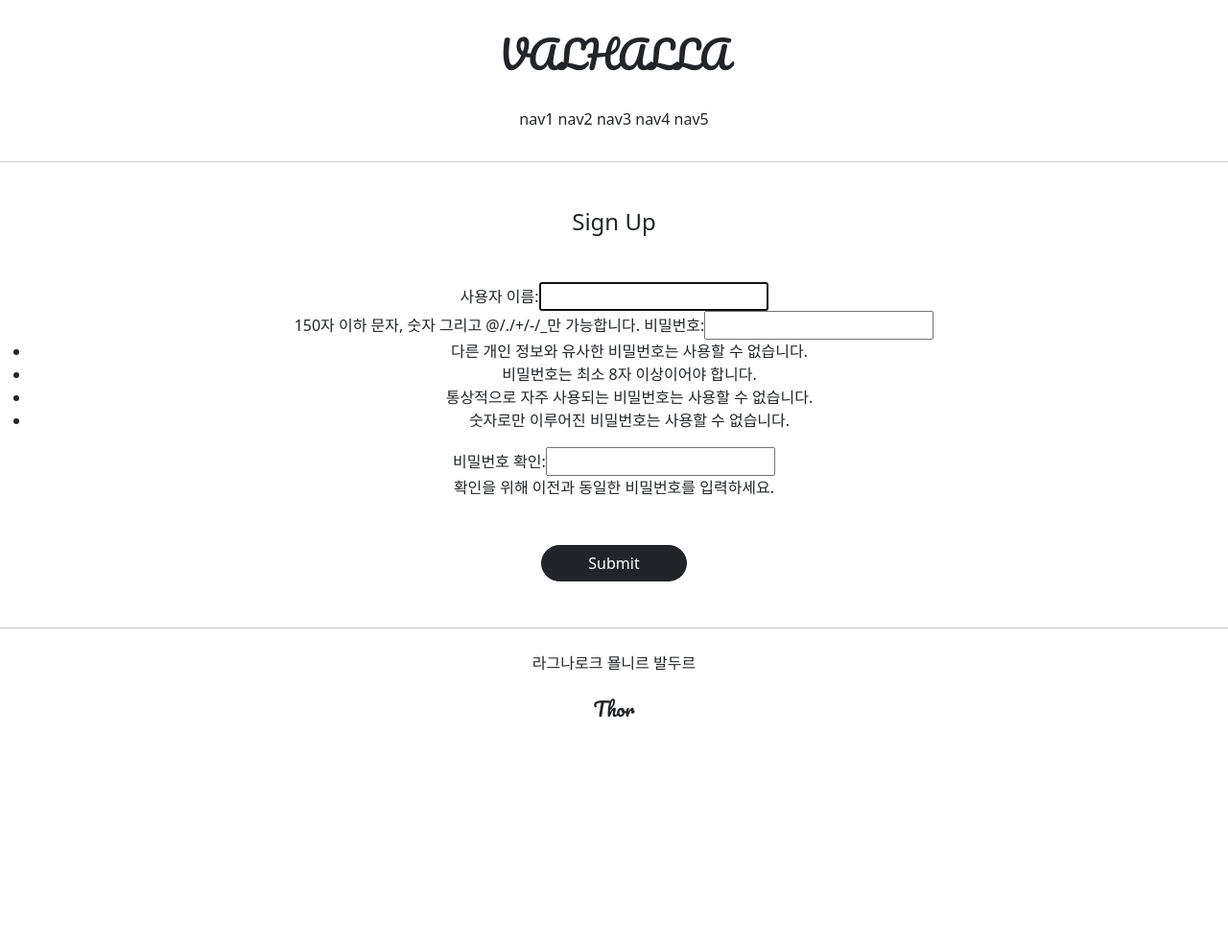
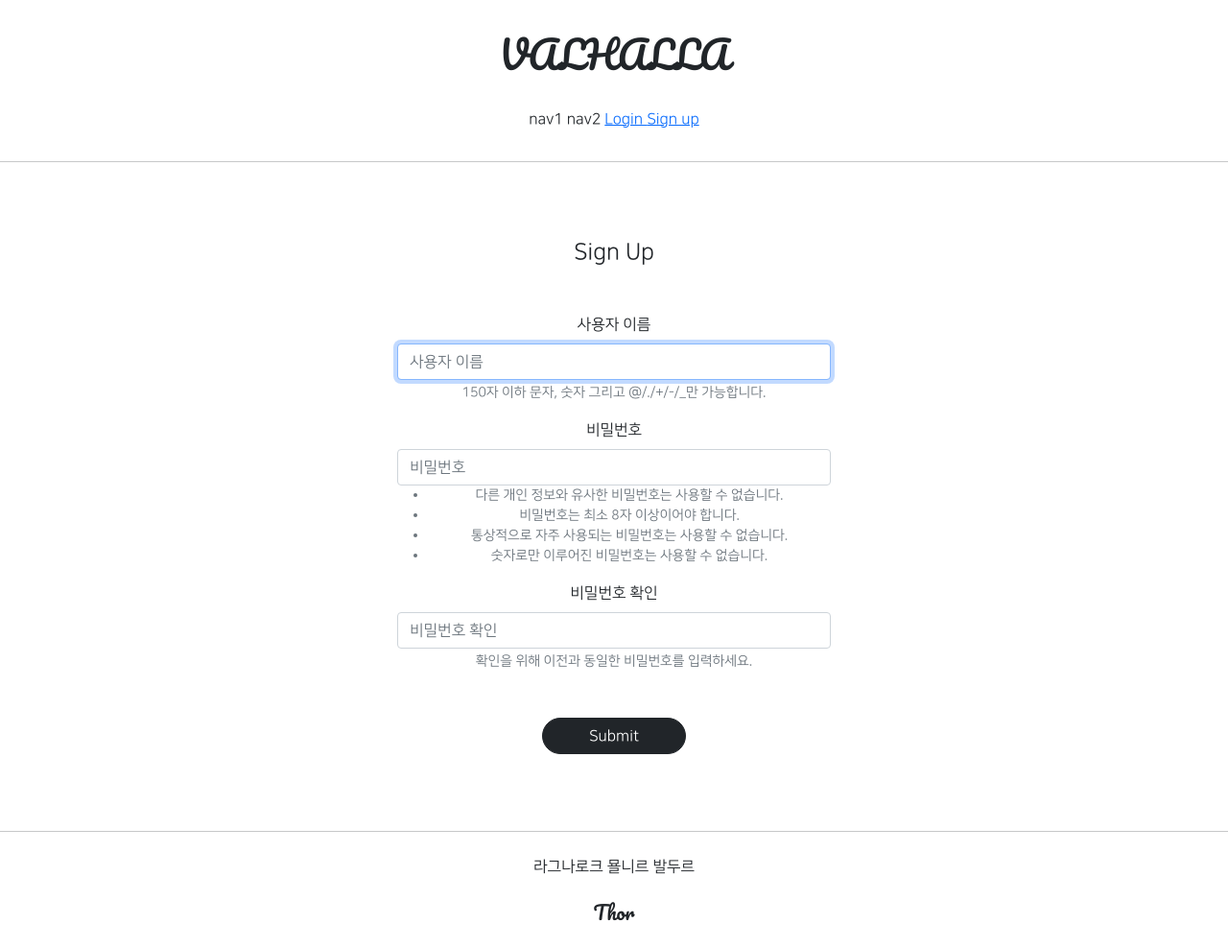
Before and after one commit to surlyban-selor/NEXTPROJECT, a Django app: page /accounts/create/ in a window 1280 px wide. Shown: the whole page at 96% size. Before the commit the page ends 747 px from the top, so only its background shows below. Run offline with Django 3.2, Linux system fonts and the light colour scheme; parts of the project's set-up code (start-up, migrations or seed data) failed here and were passed over; some libraries are stand-ins or nearby versions.

Commit message:
7/14 Rokcy 4

```diff
--- a/NEXT_PROJECT/settings.py
+++ b/NEXT_PROJECT/settings.py
@@ -55,7 +55,8 @@ INSTALLED_APPS = [
     'django.contrib.sessions',
     'django.contrib.messages',
     'django.contrib.staticfiles',
-    'accountapp'
+    'accountapp',
+    'bootstrap4'
 ]
 
 MIDDLEWARE = [
--- a/accountapp/templates/accountapp/create.html
+++ b/accountapp/templates/accountapp/create.html
@@ -1,16 +1,17 @@
 {% extends 'base.html' %}
+{% load bootstrap4 %}
 
 {% block content %}
 
 
-    <div class="text-center">
+    <div class="text-center mw-500 m-auto">
         <div class="m-5">
             <h4>Sign Up</h4>
         </div>
         <div>
             <form action="{% url 'accountapp:create' %}" method="post">
                 {% csrf_token %}
-                {{ form }}
+                {%  bootstrap_form form %}
                 <div class="m-5">
                     <input type="submit"
                        class="btn btn-dark rounded-pill px-5">
--- a/accountapp/templates/accountapp/login.html
+++ b/accountapp/templates/accountapp/login.html
@@ -1,16 +1,17 @@
 {% extends 'base.html' %}
+{% load bootstrap4 %}
 
 {% block content %}
 
 
-    <div class="text-center">
+    <div class="text-center mw-500 m-auto">
         <div class="m-5">
             <h4>Login</h4>
         </div>
         <div>
             <form action="{% url 'accountapp:login' %}" method="post">
                 {% csrf_token %}
-                {{ form }}
+                {% bootstrap_form form %}
                 <div class="m-5">
                     <input type="submit"
                        class="btn btn-dark rounded-pill px-5">
--- a/static/base.css
+++ b/static/base.css
@@ -15,3 +15,8 @@
 .thor_footer_button {
     margin-top: 1.5rem;
 }
+
+.mw-500 {
+    max-width: 500px;
+    padding: 1rem 1.5rem;
+}
--- a/templates/base.html
+++ b/templates/base.html
@@ -3,7 +3,7 @@
 
 {% include 'head.html' %}
 
-<body>
+<body style="font-family: 'NanumSquareR">
 
 {% include 'header.html' %}
 
--- a/templates/head.html
+++ b/templates/head.html
@@ -15,4 +15,29 @@
     {# DEFAULT CSS LINK #}
     <link rel="stylesheet" href="{% static 'base.css' %}">
 
+
+    <style>
+        @font-face {
+            font-family: 'NanumSquareR';
+            src: local('NanumSquareR'),
+            url("{% static 'fonts/NanumSquareR.otf' %}") format("opentype");
+        }
+        @font-face {
+            font-family: 'NanumSquareEB';
+            src: local('NanumSquareEB'),
+            url("{% static 'fonts/NanumSquareEB.otf' %}") format("opentype");
+        }
+        @font-face {
+            font-family: 'NanumSquareB';
+            src: local('NanumSquareB'),
+            url("{% static 'fonts/NanumSquareB.otf' %}") format("opentype");
+        }
+        @font-face {
+            font-family: 'NanumSquareL';
+            src: local('NanumSquareL'),
+            url("{% static 'fonts/NanumSquareL.otf' %}") format("opentype");
+        }
+    </style>
+
+
 </head>
--- a/templates/header.html
+++ b/templates/header.html
@@ -6,9 +6,24 @@
     <div class = valhalla_header_button>
         <span>nav1</span>
         <span>nav2</span>
-        <span>nav3</span>
-        <span>nav4</span>
-        <span>nav5</span>
+        {% if not user.is_authenticated %}
+        <span>
+            <a href="{% url 'accountapp:login' %}">
+                Login
+            </a>
+        </span>
+        <span>
+            <a href="{% url 'accountapp:create' %}">
+                Sign up
+            </a>
+        </span>
+        {% else %}
+        <span>
+            <a href="{% url 'accountapp:logout' %}">
+                Logout
+            </a>
+        </span>
+        {% endif %}
     </div>
 
 </div>
```
Also changed, not shown: static/fonts/NanumSquareB.otf (added), static/fonts/NanumSquareEB.otf (added), static/fonts/NanumSquareL.otf (added), static/fonts/NanumSquareR.otf (added).
